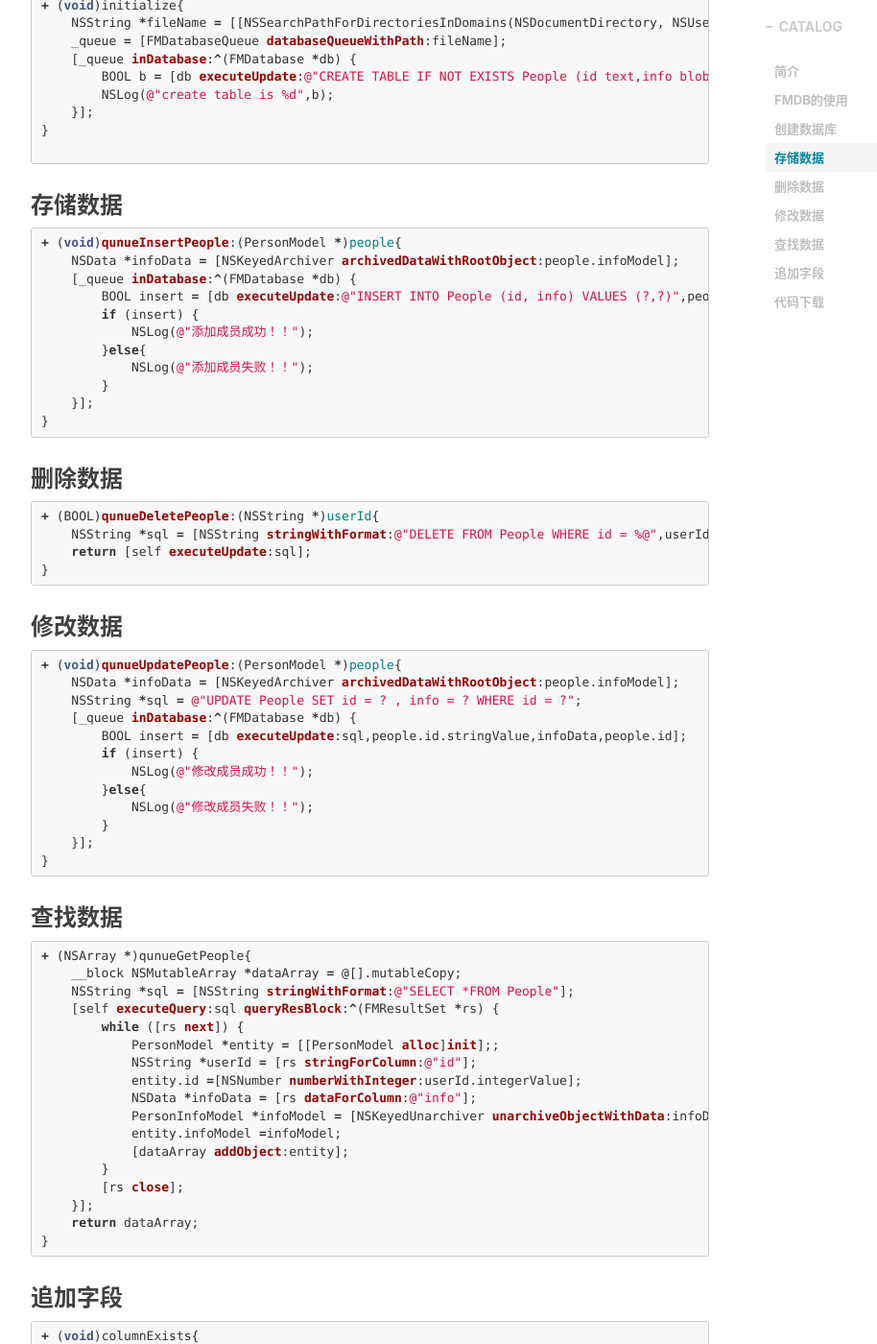
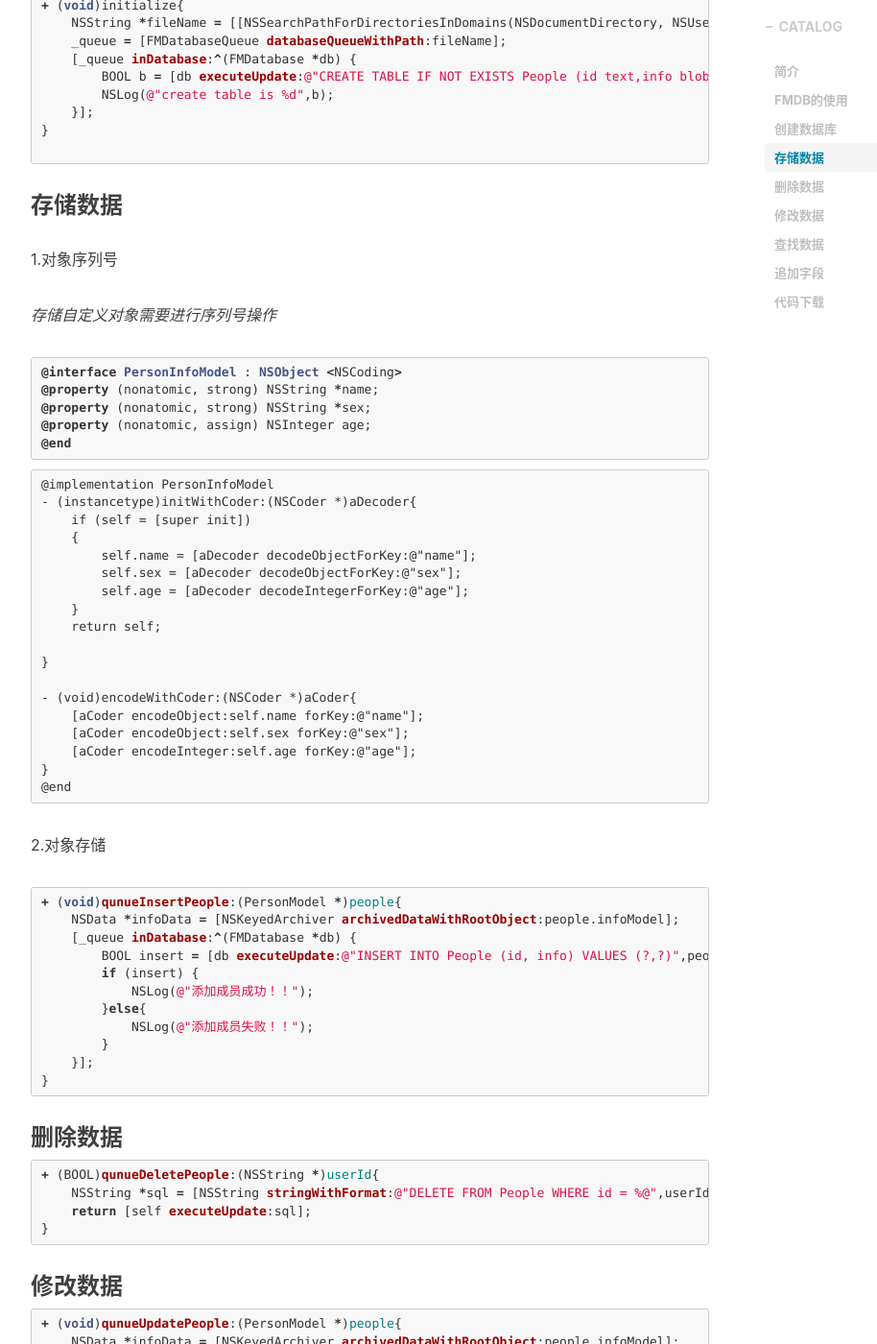
Before and after one commit to wangpt/wangpt.github.io, a Jekyll site: the page built from _posts/2018-10-05-sqlite-blog.markdown, in a window 1280 px wide and 1400 px high, scrolled down 899 px. Shown: the whole window at 96% size, without its empty margins (233-1147 px from the left). Built offline with Jekyll 4.4.1, drawn with Linux system fonts in a browser that asks for light colours; nearby versions of some CDN libraries; comment, search, counter and statistics services are not loaded.

Commit message:
Fix FMDB Client

````diff
--- a/_posts/2018-10-05-sqlite-blog.markdown
+++ b/_posts/2018-10-05-sqlite-blog.markdown
@@ -36,6 +36,40 @@ tags:
 
 ```
 ### 存储数据
+1.对象序列号
+
+*存储自定义对象需要进行序列号操作*
+
+```objc
+@interface PersonInfoModel : NSObject <NSCoding>
+@property (nonatomic, strong) NSString *name;
+@property (nonatomic, strong) NSString *sex;
+@property (nonatomic, assign) NSInteger age;
+@end
+```
+
+```
+@implementation PersonInfoModel
+- (instancetype)initWithCoder:(NSCoder *)aDecoder{
+    if (self = [super init])
+    {
+        self.name = [aDecoder decodeObjectForKey:@"name"];
+        self.sex = [aDecoder decodeObjectForKey:@"sex"];
+        self.age = [aDecoder decodeIntegerForKey:@"age"];
+    }
+    return self;
+
+}
+
+- (void)encodeWithCoder:(NSCoder *)aCoder{
+    [aCoder encodeObject:self.name forKey:@"name"];
+    [aCoder encodeObject:self.sex forKey:@"sex"];
+    [aCoder encodeInteger:self.age forKey:@"age"];
+}
+@end
+```
+
+2.对象存储
 
 ```objc
 + (void)qunueInsertPeople:(PersonModel *)people{
````
